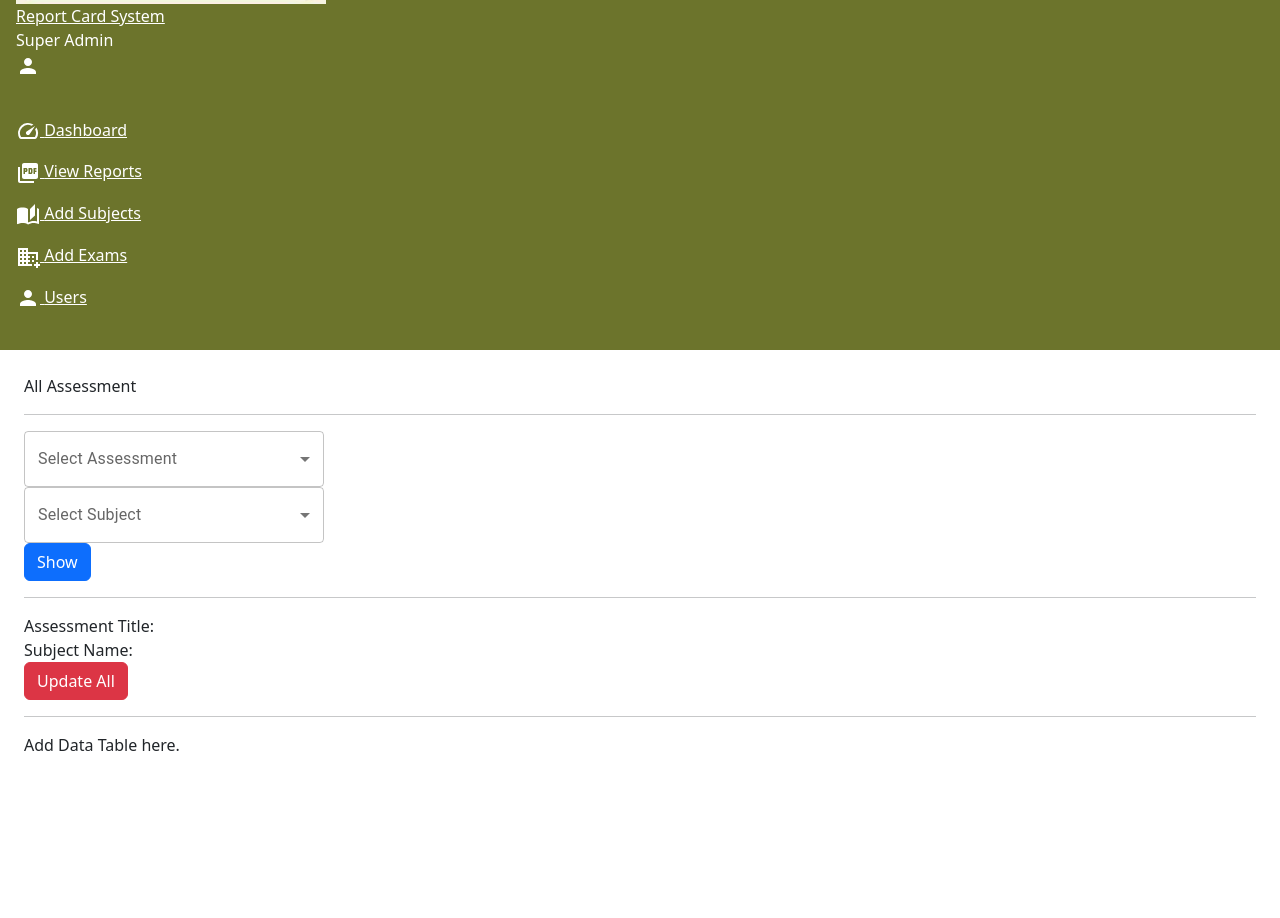
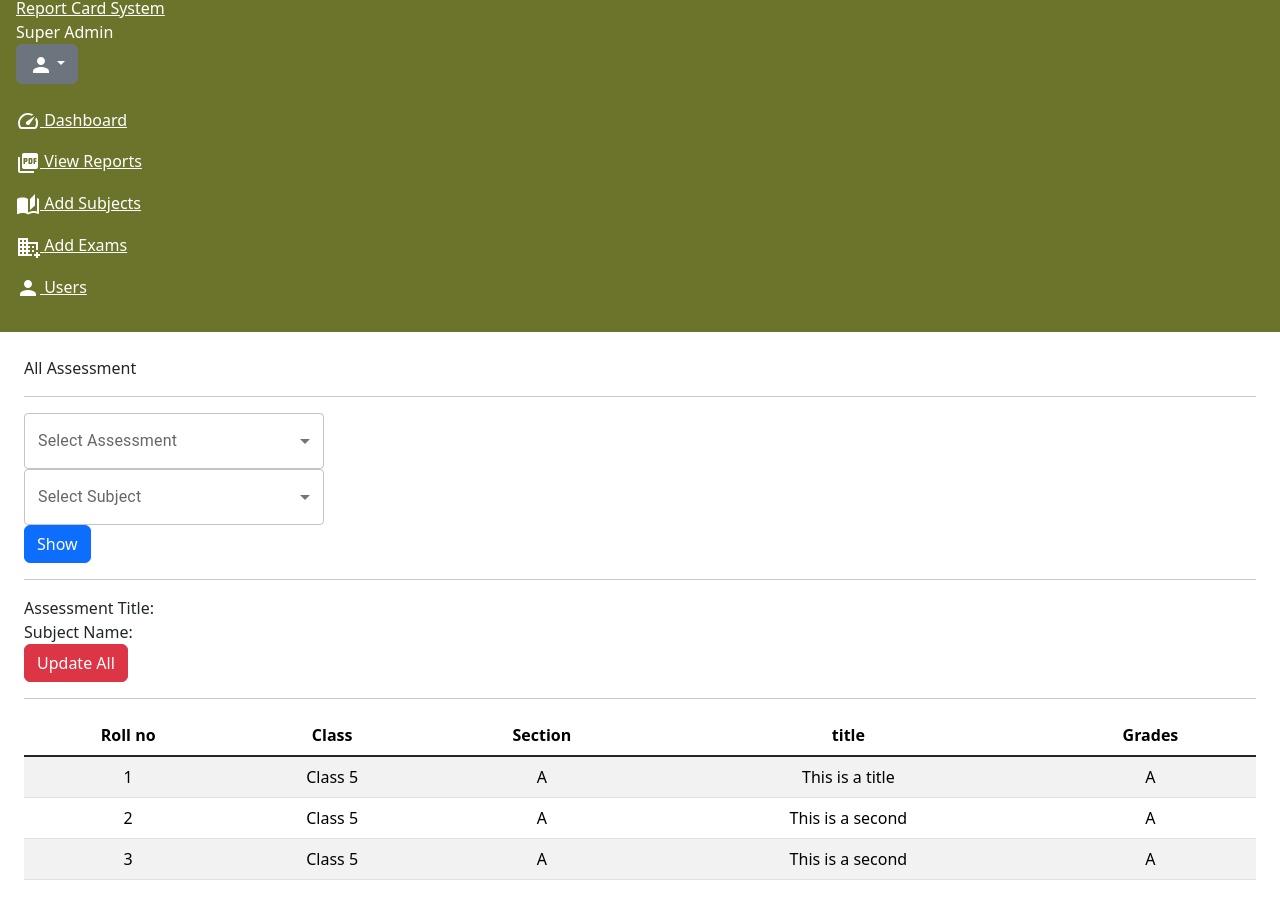
Before and after one commit to theprashantsherkar/AVK-Report, a React (Vite) app in the folder frontend/: page /home in a window 1280 px wide. Shown: the part 326-1244 px from the top of the page. Before the commit the page ends 1107 px from the top, so only its background shows below. Built offline with nearby package versions, Linux system fonts and the light colour scheme.

Commit message:
setting frontend

```diff
--- a/frontend/src/App.jsx
+++ b/frontend/src/App.jsx
@@ -17,7 +17,6 @@ function App() {
   return (
     <>
       <Router>
-        <Header />
           <Routes>
             <Route path='/' element={<Login />} />
             <Route path='/home' element={<Dashboard />} />
@@ -27,10 +26,8 @@ function App() {
             <Route path='/exam' element={<Exam />} />
             <Route path='/users' element={<User />} />
           <Route path='/addsubjects' element={<Subject />} />
-
           </Routes>
         </Router>
-
     </>
   )
 }
--- a/frontend/src/components/Header.jsx
+++ b/frontend/src/components/Header.jsx
@@ -9,12 +9,19 @@ function Header() {
     const [User, setUser] = useState({});
   return (
       <>
-          <div className='bgcolor w-full min-h-max flex items-center justify-between px-3 py-3'>
+          <div className='bgcolor w-full min-h-max flex items-center justify-between px-3 py-2'>
               <div className='text-white flex gap-2'><img src={logo} className='w-7 h-7' alt="Avid" /><Link className='text-white no-underline text-lg' to={'/home'}>Report Card System</Link></div>
               <div className='text-white flex justify-center items-center gap-5'>
                   <span>{User.role || `Super Admin`}</span>
-                  <div>
-                      <PersonIcon/>
+                  <div className="dropdown">
+                      <button className="btn btn-secondary dropdown-toggle" type="button" data-bs-toggle="dropdown" aria-expanded="false">
+                          <PersonIcon/>
+                      </button>
+                      <ul className="dropdown-menu">
+                          <li><Link className="dropdown-item" to={'/profile'} type="button">View Profile</Link></li>
+                          <li><Link className="dropdown-item" to={'/changePassword'} type="button">Change Password</Link></li>
+                          <li><Link className="dropdown-item" to={'/login'} type="button">Logout</Link></li>
+                      </ul>
                   </div>
               </div>
       </div>
--- a/frontend/src/components/Sidebar.jsx
+++ b/frontend/src/components/Sidebar.jsx
@@ -12,19 +12,19 @@ import DomainAddIcon from '@mui/icons-material/DomainAdd';
 function Sidebar() {
   return (
       <>
-          <div className='bgcolor w-full min-h-screen py-3 text-md'>
+          <div className='bgcolor w-full min-h-screen py-2 text-md'>
               <ul className='px-2'>
-                  <li className='p-2 flex items-center gap-2  hover:bg-gray-500'>
-                      <NavLink to={'/home'} className={`text-white no-underline`}><SpeedIcon style={{ color: 'white' }} />{"  "} Dashboard</NavLink ></li>
-                  <li className='p-2 flex items-center gap-2 hover:bg-gray-500'>
-                      <NavLink to={'/report'} className={`text-white no-underline`}><PictureAsPdfIcon style={{ color: 'white' }} />{"  " }View Reports</NavLink></li>
-                  <li className='p-2 flex items-center gap-2 hover:bg-gray-500'>
-                      <NavLink to={'/addsubjects'} className={`text-white no-underline`}><AutoStoriesIcon style={{ color: 'white' }} />{"  "}Add Subjects</NavLink></li>
-                  <li className='p-2 flex items-center gap-2 hover:bg-gray-500'>
-                      <NavLink to={'/exam'} className={`text-white no-underline`}><DomainAddIcon style={{ color: 'white' }} />{"  "}Add Exams</NavLink>
+                  <li className='p-2 flex items-center gap-2  hover:bg-gray-500 transition-all'>
+                      <a href='/home' className={`text-white no-underline `}><SpeedIcon style={{ color: 'white' }} />{"  "} Dashboard</a ></li>
+                  <li className='p-2 flex items-center gap-2 hover:bg-gray-500 transition-all'>
+                      <a href='/report' className={`text-white no-underline`}><PictureAsPdfIcon style={{ color: 'white' }} />{"  " }View Reports</a></li>
+                  <li className='p-2 flex items-center gap-2 hover:bg-gray-500 transition-all'>
+                      <a href='/addsubjects' className={`text-white no-underline`}><AutoStoriesIcon style={{ color: 'white' }} />{"  "}Add Subjects</a></li>
+                  <li className='p-2 flex items-center gap-2 hover:bg-gray-500 transition-all'>
+                      <a href='/exam' className={`text-white no-underline`}><DomainAddIcon style={{ color: 'white' }} />{"  "}Add Exams</a>
                   </li>
-                  <li className='p-2 flex items-center gap-2 hover:bg-gray-500'>
-                      <NavLink to={'/users'} className={`text-white no-underline`}><PersonIcon style={{ color: 'white' }} />{"  "}Users</NavLink>
+                  <li className='p-2 flex items-center gap-2 hover:bg-gray-500 transition-all'>
+                      <a href='/users' className={`text-white no-underline`}><PersonIcon style={{ color: 'white' }} />{"  "}Users</a>
                   </li>
               </ul>
       </div>
--- a/frontend/src/index.css
+++ b/frontend/src/index.css
@@ -1,5 +1,3 @@
-
-
 @tailwind base;
 @tailwind components;
 @tailwind utilities;
--- a/frontend/src/main.jsx
+++ b/frontend/src/main.jsx
@@ -1,6 +1,8 @@
 import { StrictMode } from 'react'
 import { createRoot } from 'react-dom/client'
 import App from './App.jsx'
+import 'bootstrap/dist/css/bootstrap.min.css';
+import 'bootstrap/dist/js/bootstrap.bundle.min.js';
 import './index.css'
 import '../node_modules/bootstrap/dist/css/bootstrap.min.css'
 import Login from './pages/Login.jsx'
--- a/frontend/src/pages/Dashboard.jsx
+++ b/frontend/src/pages/Dashboard.jsx
@@ -6,19 +6,19 @@ import MenuItem from '@mui/material/MenuItem';
 import FormControl from '@mui/material/FormControl';
 import Select from '@mui/material/Select';
 import { Box } from '@mui/material';
+import Header from '../components/Header.jsx';
 
 
 
 function Dashboard() {
-    const [age, setAge] = useState('');
+    const [assessment, setAssessment] = useState('')
+    const [subject, setSubject] = useState('')
 
-    const handleChange = (event) => {
-        setAge(event.target.value);
-    };
 
   return (
       <>
           <div>
+              <Header />
               <div className='flex items-start w-full min-h-screen'>
                   <div className='w-1/6'>
                       <Sidebar />
@@ -35,9 +35,9 @@ function Dashboard() {
                                   <Select
                                       labelId="demo-simple-select-label"
                                       id="demo-simple-select"
-                                      value={age}
+                                      value={assessment}
                                       label="Select Assessment"
-                                      onChange={handleChange}
+                                      onChange={(e)=>setAssessment(e.target.value)}
                                   >
                                       <MenuItem value={10}>Ten</MenuItem>
                                       <MenuItem value={20}>Twenty</MenuItem>
@@ -52,9 +52,9 @@ function Dashboard() {
                                   <Select
                                       labelId="demo-simple-select-label"
                                       id="demo-simple-select"
-                                      value={age}
+                                      value={subject}
                                       label="Select Subject"
-                                      onChange={handleChange}
+                                      onChange={(e)=>setSubject(e.target.value)}
                                   >
                                       <MenuItem value={10}>Ten</MenuItem>
                                       <MenuItem value={20}>Twenty</MenuItem>
@@ -72,8 +72,41 @@ function Dashboard() {
                           <button className='btn btn-danger'>Update All</button>
                       </div>
                       <hr />
-                      <div>
-                          Add Data Table here.
+                      <div className='w-full'>
+                          <table className='w-full table table-striped table-hover'>
+                              <thead className=''>
+                                  <tr className='py-2 text-center'>
+                                      <th scope='col'>Roll no</th>
+                                      <th scope='col'>Class</th>
+                                      <th scope='col'>Section</th>
+                                      <th scope='col'>title</th>
+                                      <th scope='col'>Grades</th>
+                                  </tr>
+                              </thead>
+                              <tbody className='py-2 table-group-divider'>
+                                  <tr className='text-center'>
+                                      <td scope='row'>1</td>
+                                      <td>Class 5</td>
+                                      <td>A</td>
+                                      <td>This is a title</td>
+                                      <td>A </td>
+                                  </tr>
+                                  <tr className='text-center'>
+                                      <td scope='row'>2</td>
+                                      <td>Class 5</td>
+                                      <td>A</td>
+                                      <td>This is a second</td>
+                                      <td>A </td>
+                                  </tr>
+                                  <tr className='text-center'>
+                                      <td scope='row'>3</td>
+                                      <td>Class 5</td>
+                                      <td>A</td>
+                                      <td>This is a second</td>
+                                      <td>A </td>
+                                  </tr>
+                              </tbody>
+                          </table>
                       </div>
                   </div>
               </div>
--- a/frontend/src/pages/Exam.jsx
+++ b/frontend/src/pages/Exam.jsx
@@ -1,6 +1,7 @@
 import React, { useState } from 'react'
 import Sidebar from '../components/Sidebar'
 import { Box, FormControl, InputLabel, MenuItem, Select } from '@mui/material';
+import Header from '../components/Header';
 
 function Exam() {
     const [Class, setClass] = useState('')
@@ -13,7 +14,7 @@ function Exam() {
     }
 
   return (
-      <>
+      <><Header/>
           <div className='flex items-start'>
               <div className='w-1/6'><Sidebar /></div>
               <div className='w-5/6 p-4'>
--- a/frontend/src/pages/Profile.jsx
+++ b/frontend/src/pages/Profile.jsx
@@ -1,8 +1,42 @@
-import React from 'react'
+import React, { useState } from 'react'
+import Header from '../components/Header'
+import Sidebar from '../components/Sidebar'
+
 
 function Profile() {
+    const [user, setUser] = useState({
+        name: "Prashant",
+        email: "admin@avid.co.in",
+        contact: 3724667933,
+
+    });
   return (
-    <div>Profile</div>
+      <>
+          <Header />
+          <div className='flex items-start w-full'>
+              <div className='w-1/6'><Sidebar /></div>
+              <div className='w-5/6 p-4'>
+                  <div className='text-3xl font-semibold '>
+                      Profile
+                  </div>
+                  <hr />
+                  <table className='w-full table table-bordered'>
+                      <tr className='py-2'>
+                        <th>Name</th>
+                        <td><input type="text" name="name" value={"Prashant"}  id="" /></td>
+                      </tr>
+                      <tr className='py-2'>
+                        <th>Email</th>
+                        <td>{"admin@avid.co.in"}</td>
+                      </tr>
+                      <tr className='py-2'>
+                        <th>Contact no: </th>
+                        <td><input type="text" value={4524234} name='contact'/></td>
+                      </tr>
+                  </table>
+              </div>
+          </div>
+      </>
   )
 }
 
--- a/frontend/src/pages/Reports.jsx
+++ b/frontend/src/pages/Reports.jsx
@@ -6,6 +6,7 @@ import MenuItem from '@mui/material/MenuItem';
 import FormControl from '@mui/material/FormControl';
 import Select from '@mui/material/Select';
 import { Box } from '@mui/material';
+import Header from '../components/Header';
 
 function Reports() {
     const [age, setAge] = useState('');
@@ -17,6 +18,7 @@ function Reports() {
   return (
       <>
           <div>
+              <Header />
               <div className='flex items-start w-full min-h-screen'>
                   <div className='w-1/6'>
                       <Sidebar />
--- a/frontend/src/pages/Subject.jsx
+++ b/frontend/src/pages/Subject.jsx
@@ -5,6 +5,7 @@ import InputLabel from '@mui/material/InputLabel';
 import FormControl from '@mui/material/FormControl';
 import { Box } from '@mui/material';
 import TextField from '@mui/material/TextField';
+import Header from '../components/Header';
 
 function Subject() {
     const [subject, setSubject] = useState('');
@@ -13,6 +14,7 @@ function Subject() {
     return (
         <>
             <div>
+                <Header/>
                 <div className='flex items-start w-full min-h-screen'>
                     <div className='w-1/6'>
                         <Sidebar />
--- a/frontend/src/pages/User.jsx
+++ b/frontend/src/pages/User.jsx
@@ -1,19 +1,21 @@
 import React, { useState } from 'react'
 import Sidebar from '../components/Sidebar'
 import { Box, FormControl, InputLabel, MenuItem, Select } from '@mui/material';
+import Header from '../components/Header';
 
 function User() {
 
     const [session, setSession] = useState('');
     return (
         <>
+            <Header/>
             <div className='flex items-start w-full'>
                 <div className='w-1/6'>
                     <Sidebar />
                 </div>
                 <div className='w-4/5 p-4'>
                     <div className='text-3xl font-semibold '>
-                        Add Subjects
+                        Users
                     </div>
                     <hr />
                     <div className='flex items-center  gap-4'>
@@ -25,11 +27,11 @@ function User() {
                                     id="demo-simple-select"
                                     value={session}
                                     label="Select Assessment"
-                                    onChange={(e) => setSession(e.target.value)}
+                                    onChange={(e)=>setSession(e.target.value)}
                                 >
-                                    <MenuItem value={2024 - 25}>2024-25</MenuItem>
-                                    <MenuItem value={2023 - 24}>2023-24</MenuItem>
-                                    <MenuItem value={2022 - 23}>2022-23</MenuItem>
+                                    <MenuItem value={"2024-25"}>2024-25</MenuItem>
+                                    <MenuItem value={"2023-24"}>2023-24</MenuItem>
+                                    <MenuItem value={"2022-23"}>2022-23</MenuItem>
                                 </Select>
                             </FormControl>
                         </Box>
```
